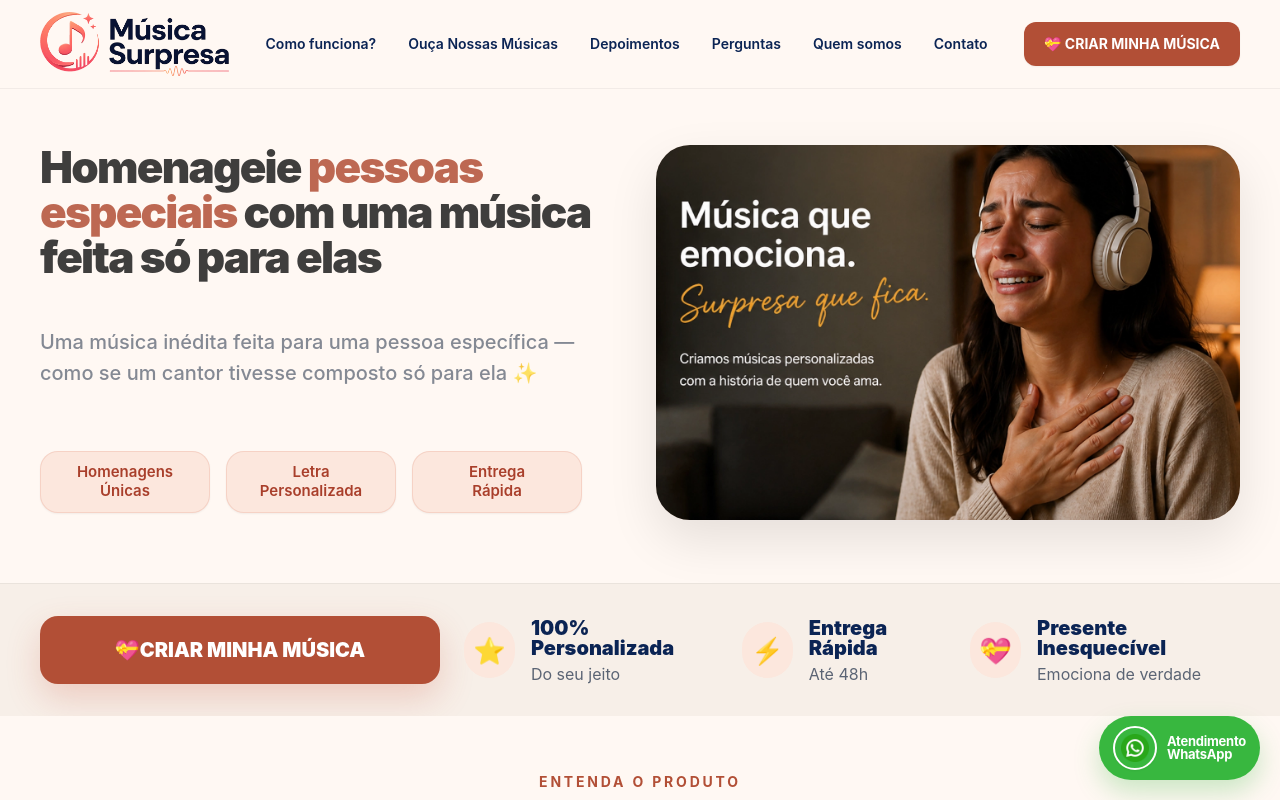
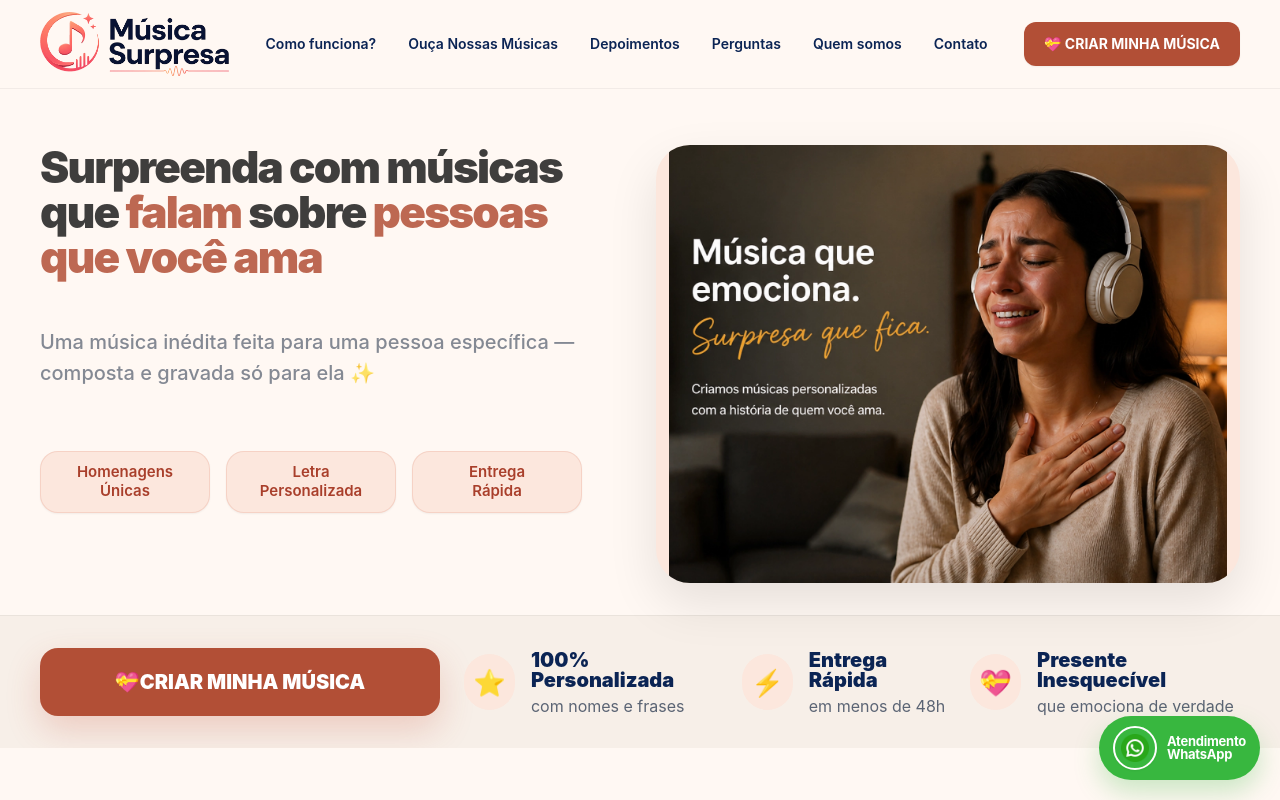
Before and after one commit to viniform/musica-surpresa, a React (Create React App) app: page / in a window 1280 px wide. Both pictures are taken after a click on the button "Atendimento WhatsApp". Shown: the top 800 px of the page. Built offline with nearby package versions, Linux system fonts and the light colour scheme; no server answers.

Commit message:
novo build

```diff
--- a/src/pages/HomePage.js
+++ b/src/pages/HomePage.js
@@ -1,7 +1,7 @@
 import slide1 from "../assets/Imagem_Index_Dia_das_Maes_02.webp";
 import slide2 from "../assets/Imagem_Index_16.webp";
 import slide11 from "../assets/Imagem_Index_Musica_Surpresa_01.webp";
-import imagemHero16 from "../assets/Imagem_Index_Pais_02.webp";
+import imagemHero16 from "../assets/Imagem_Index_Pais_04.webp";
 import whatsappIcon from "../assets/whatsapp_icon.png";
 import logoMusicaSurpresa from "../assets/Logo_Musica_Surpresa.webp";
 import { useEffect, useMemo, useRef, useState } from "react";
@@ -122,24 +122,33 @@ export default function HomePage() {
 
   const heroSlides = useMemo(() => [
     {
-      title: (<>Transformamos <span style={{ color: BRAND.terracotta }}>histórias</span><br />em músicas que emocionam para sempre</>),
+      title: (<>Uma música <span style={{ color: BRAND.terracotta }}>nova</span>, criada do zero, feita para<span style={{ color: BRAND.terracotta }}> pessoas que você ama</span></>),
       description: "Você nos conta sobre a pessoa e o que quer expressar. A gente transforma isso em uma música inédita, com letra e melodia criadas especialmente para ela ✨",
-      pills: ["Curadoria\nMusical", "Entrega em\naté 48h", "Experiências\nemocionantes"],
+      pills: ["Qualidade\nMusical", "Entrega em\naté 48h", "Experiências\nemocionantes"],
       image: imagemHero16,
       imageAlt: "Casal ouvindo música juntos",
       cta: "💝 CRIAR MINHA MÚSICA",
     },
     {
-      title: (<>Homenageie <span style={{ color: BRAND.terracotta }}>pessoas especiais</span> com uma música feita só para elas</>),
-      description: "Uma música inédita feita para uma pessoa específica — como se um cantor tivesse composto só para ela ✨",
+      title: (<>
+        <span className="block sm:inline">Surpreenda com</span><span className="hidden sm:inline"> </span>
+        <span className="block sm:inline">músicas que <span style={{ color: BRAND.terracotta }}>falam</span></span><span className="hidden sm:inline"> </span>
+        <span className="block sm:inline">sobre <span style={{ color: BRAND.terracotta }}>pessoas</span></span><span className="hidden sm:inline"> </span>
+        <span className="block sm:inline" style={{ color: BRAND.terracotta }}>que você ama</span>
+      </>),
+      description: "Uma música inédita feita para uma pessoa específica — composta e gravada só para ela ✨",
       pills: ["Homenagens\nÚnicas", "Letra\nPersonalizada", "Entrega\nRápida"],
       image: slide2,
       imageAlt: "Mãe ouvindo música personalizada que a filha deu de presente",
       cta: "💝 CRIAR MINHA MÚSICA",
     },
     {
-      title: (<>Crie músicas para <span style={{ color: BRAND.terracotta }}>ocasiões especiais</span> que merecem<br />ser inesquecíveis</>),
-      description: "Para cada data que merece ser inesquecível: uma música com a história dela, os momentos de vocês e tudo que você quer dizer — transformado em canção ✨",
+      title: (<>
+        <span className="block sm:inline">Um presente diferente</span><span className="hidden sm:inline"> </span>
+        <span className="block sm:inline">para as <span style={{ color: BRAND.terracotta }}>datas</span></span><span className="hidden sm:inline"> </span>
+        <span className="block sm:inline">que <span style={{ color: BRAND.terracotta }}>mais importam</span></span>
+      </>),
+      description: "Para datas inesquecíveis, uma música com a história, os momentos de vocês e tudo que você quer dizer para a pessoa ✨",
       pills: ["Diferente", "Surpreendente", "Emocionante"],
       image: slide1,
       imageAlt: "Família ouvindo música personalizada para uma ocasião especial",
@@ -271,8 +280,8 @@ export default function HomePage() {
             </div>
           </div>
           <div className="flex items-start justify-end pt-0 lg:min-h-[430px] lg:pt-6">
-            <div className="relative h-[260px] w-full max-w-[600px] overflow-hidden rounded-[28px] shadow-[0_20px_50px_rgba(0,0,0,0.10)] sm:h-[320px] lg:h-[375px] lg:rounded-[34px]" style={{ backgroundColor: BRAND.terracottaSoft }}>
-              <img fetchpriority="high" src={activeHeroSlide.image} alt={activeHeroSlide.imageAlt} className="h-full w-full object-cover object-[center_60%] transition-opacity duration-700 lg:object-center" />
+            <div className="relative aspect-[4/3] w-full max-w-[600px] overflow-hidden rounded-[28px] shadow-[0_20px_50px_rgba(0,0,0,0.10)] lg:rounded-[34px]" style={{ backgroundColor: BRAND.terracottaSoft }}>
+              <img fetchpriority="high" src={activeHeroSlide.image} alt={activeHeroSlide.imageAlt} className="h-full w-full object-contain object-center transition-opacity duration-700" />
             </div>
           </div>
         </div>
@@ -285,9 +294,9 @@ export default function HomePage() {
               </a>
               <div className="order-1 grid gap-4 lg:order-none lg:flex lg:items-center lg:gap-6">
                 {[
-                  { icon: "⭐", title: "100% Personalizada", sub: "Do seu jeito" },
-                  { icon: "⚡", title: "Entrega Rápida", sub: "Até 48h" },
-                  { icon: "💝", title: "Presente Inesquecível", sub: "Emociona de verdade" },
+                  { icon: "⭐", title: "100% Personalizada", sub: "com nomes e frases" },
+                  { icon: "⚡", title: "Entrega Rápida", sub: "em menos de 48h" },
+                  { icon: "💝", title: "Presente Inesquecível", sub: "que emociona de verdade" },
                 ].map((item) => (
                   <div key={item.title} className="flex items-center gap-4">
                     <div className="flex h-14 w-14 items-center justify-center rounded-full text-[26px]" style={{ backgroundColor: BRAND.terracottaSoft, color: BRAND.terracottaDark }}>
@@ -316,7 +325,9 @@ export default function HomePage() {
               O que é a Música Surpresa?
             </h2>
             <p className="mt-5 text-[15px] leading-8 lg:text-[17px]" style={{ color: BRAND.muted }}>
-              É uma música criada do zero, especialmente para alguém que você ama. Você nos conta sobre a pessoa — quem ela é, o que ela significa para você, a ocasião. A gente escreve a letra e compõe a melodia. Você recebe um áudio inédito, como se um artista tivesse gravado uma música só para ela.
+              É uma música <strong>criada do zero</strong>, especialmente para alguém que você ama, gosta, admira.<br />
+              Você nos <strong>conta sobre a pessoa</strong> — quem ela é, o que ela significa para você, a ocasião.<br />
+              A gente <strong>escreve a letra e compõe a melodia</strong>. <br />Você recebe uma <strong>música inédita</strong> (áudio em MP3), uma música composta e gravada <strong>só para ela</strong>.
             </p>
             <ul className="mt-8 grid grid-cols-1 gap-3 text-left sm:grid-cols-2">
               {[
```
Also changed, not shown: src/assets/Imagem_Index_Pais_04.webp (added).
